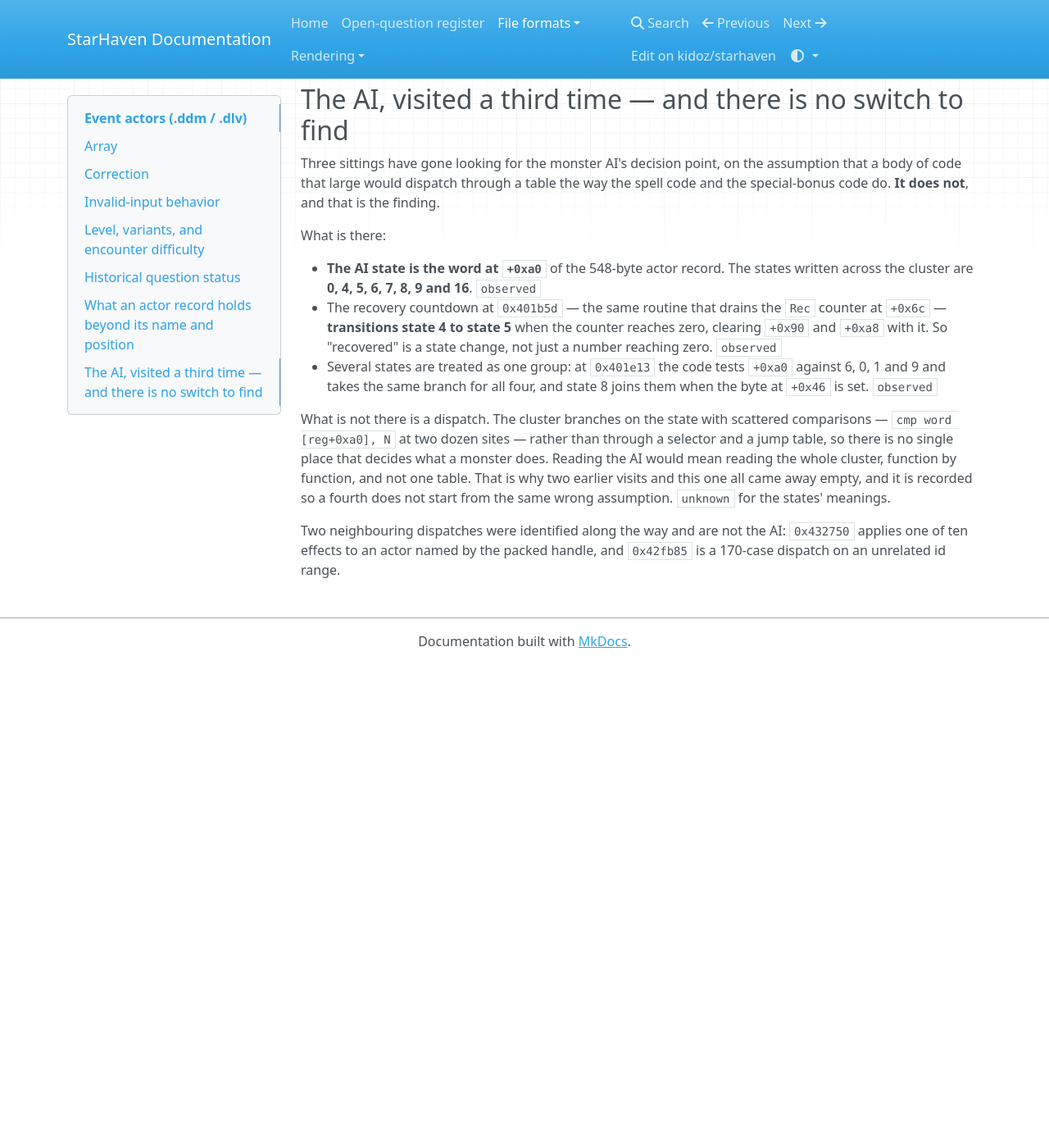
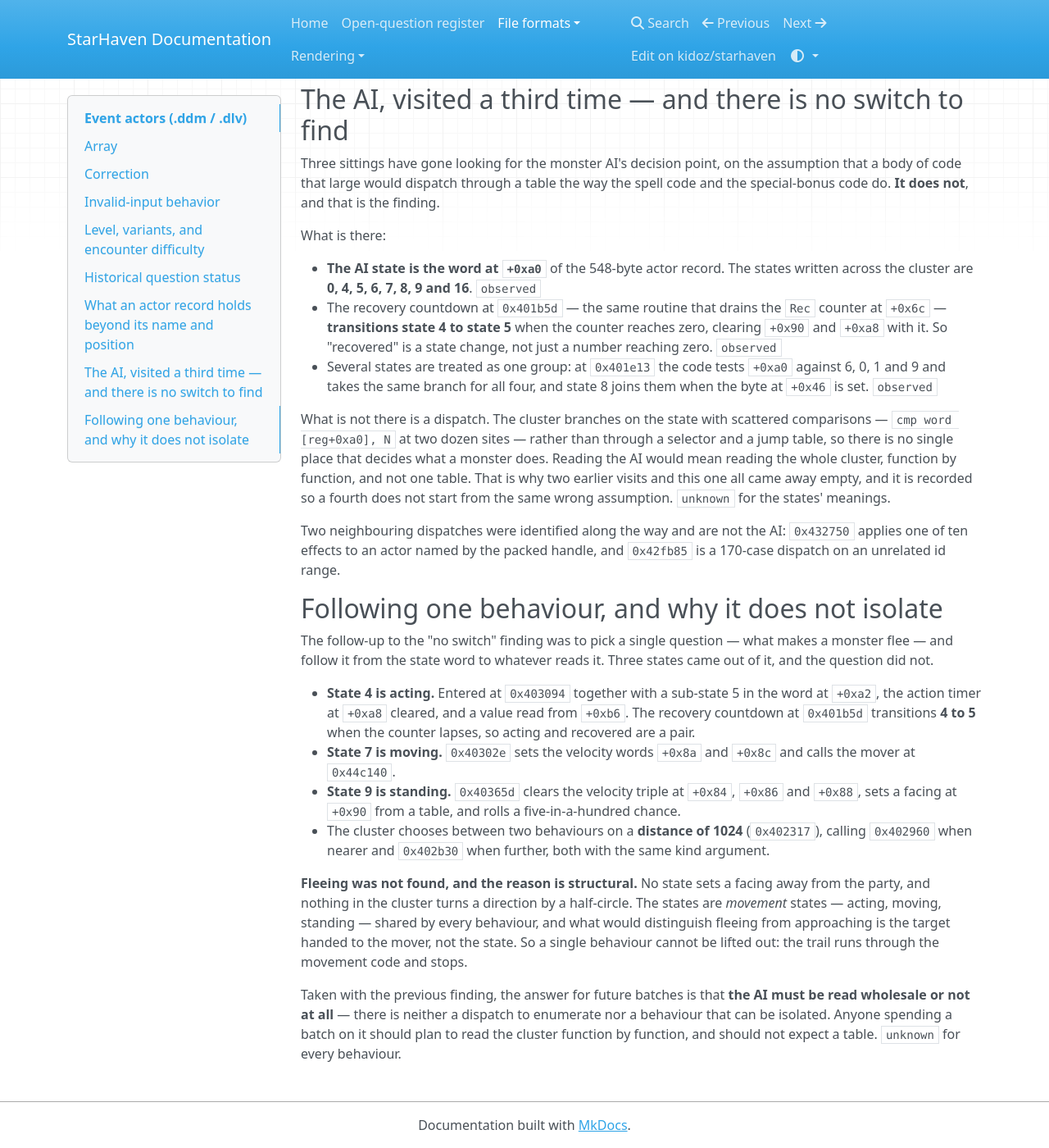
Before and after one commit to kidoz/starhaven, an MkDocs documentation site: the page built from docs/formats/event-actors.md, in a window 1280 px wide and 1400 px high, scrolled down 3009 px. Shown: the whole window at 82% size. Built offline with MkDocs 1.6.1, drawn with Linux system fonts in a browser that asks for light colours; nearby versions of some CDN libraries; before the commit the page ends 3819 px from its top, so only the background shows below that.

Commit message:
Name three AI states and record that no behaviour isolates

```diff
--- a/docs/formats/event-actors.md
+++ b/docs/formats/event-actors.md
@@ -151,3 +151,36 @@ not start from the same wrong assumption. `unknown` for the states' meanings.
 Two neighbouring dispatches were identified along the way and are not the
 AI: `0x432750` applies one of ten effects to an actor named by the packed
 handle, and `0x42fb85` is a 170-case dispatch on an unrelated id range.
+
+## Following one behaviour, and why it does not isolate
+
+The follow-up to the "no switch" finding was to pick a single question —
+what makes a monster flee — and follow it from the state word to whatever
+reads it. Three states came out of it, and the question did not.
+
+- **State 4 is acting.** Entered at `0x403094` together with a sub-state 5
+  in the word at `+0xa2`, the action timer at `+0xa8` cleared, and a value
+  read from `+0xb6`. The recovery countdown at `0x401b5d` transitions **4 to
+  5** when the counter lapses, so acting and recovered are a pair.
+- **State 7 is moving.** `0x40302e` sets the velocity words `+0x8a` and
+  `+0x8c` and calls the mover at `0x44c140`.
+- **State 9 is standing.** `0x40365d` clears the velocity triple at `+0x84`,
+  `+0x86` and `+0x88`, sets a facing at `+0x90` from a table, and rolls a
+  five-in-a-hundred chance.
+- The cluster chooses between two behaviours on a **distance of 1024**
+  (`0x402317`), calling `0x402960` when nearer and `0x402b30` when further,
+  both with the same kind argument.
+
+**Fleeing was not found, and the reason is structural.** No state sets a
+facing away from the party, and nothing in the cluster turns a direction by
+a half-circle. The states are *movement* states — acting, moving, standing —
+shared by every behaviour, and what would distinguish fleeing from
+approaching is the target handed to the mover, not the state. So a single
+behaviour cannot be lifted out: the trail runs through the movement code and
+stops.
+
+Taken with the previous finding, the answer for future batches is that **the
+AI must be read wholesale or not at all** — there is neither a dispatch to
+enumerate nor a behaviour that can be isolated. Anyone spending a batch on it
+should plan to read the cluster function by function, and should not expect a
+table. `unknown` for every behaviour.
```
Also changed, not shown: README.md (+9 -0 lines).
